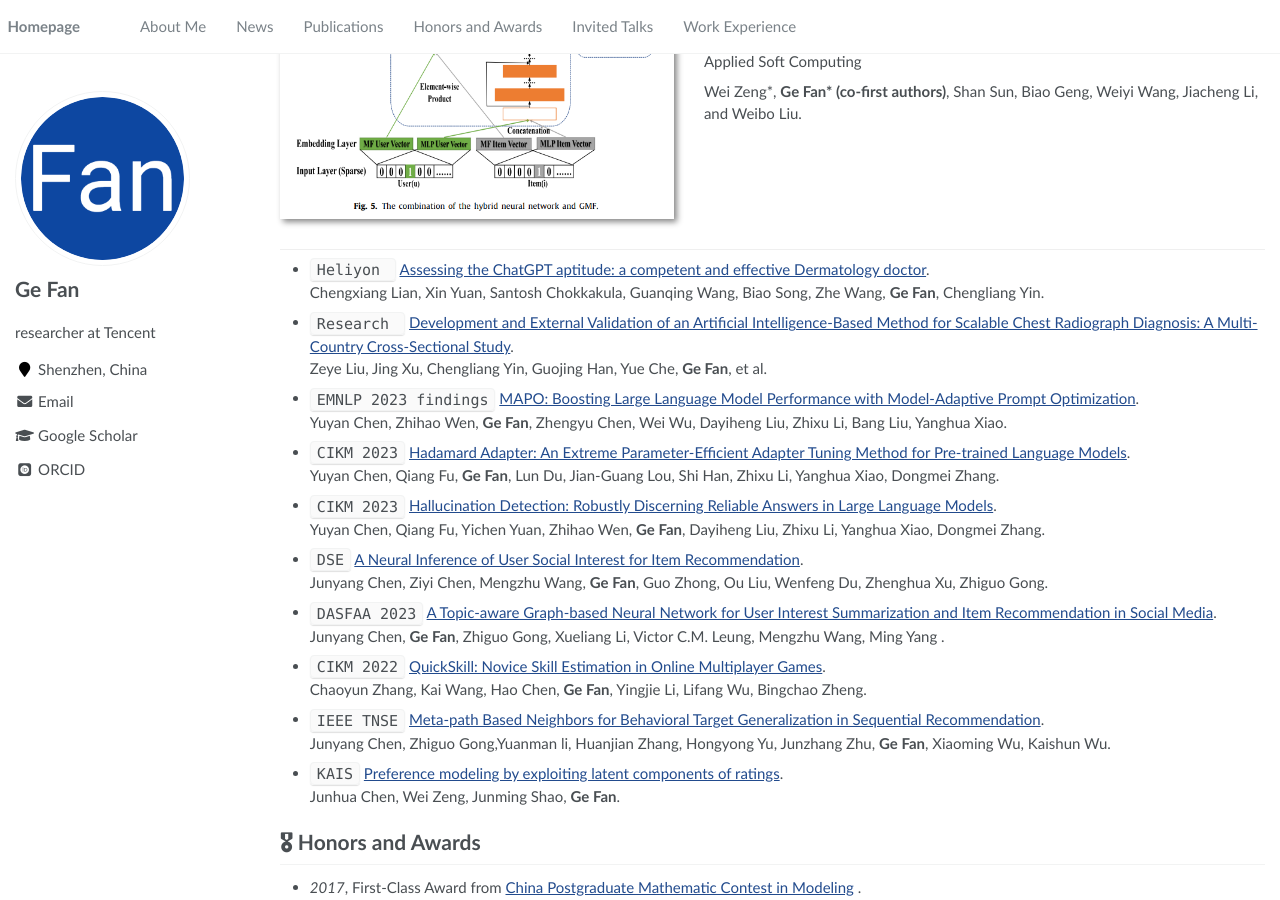
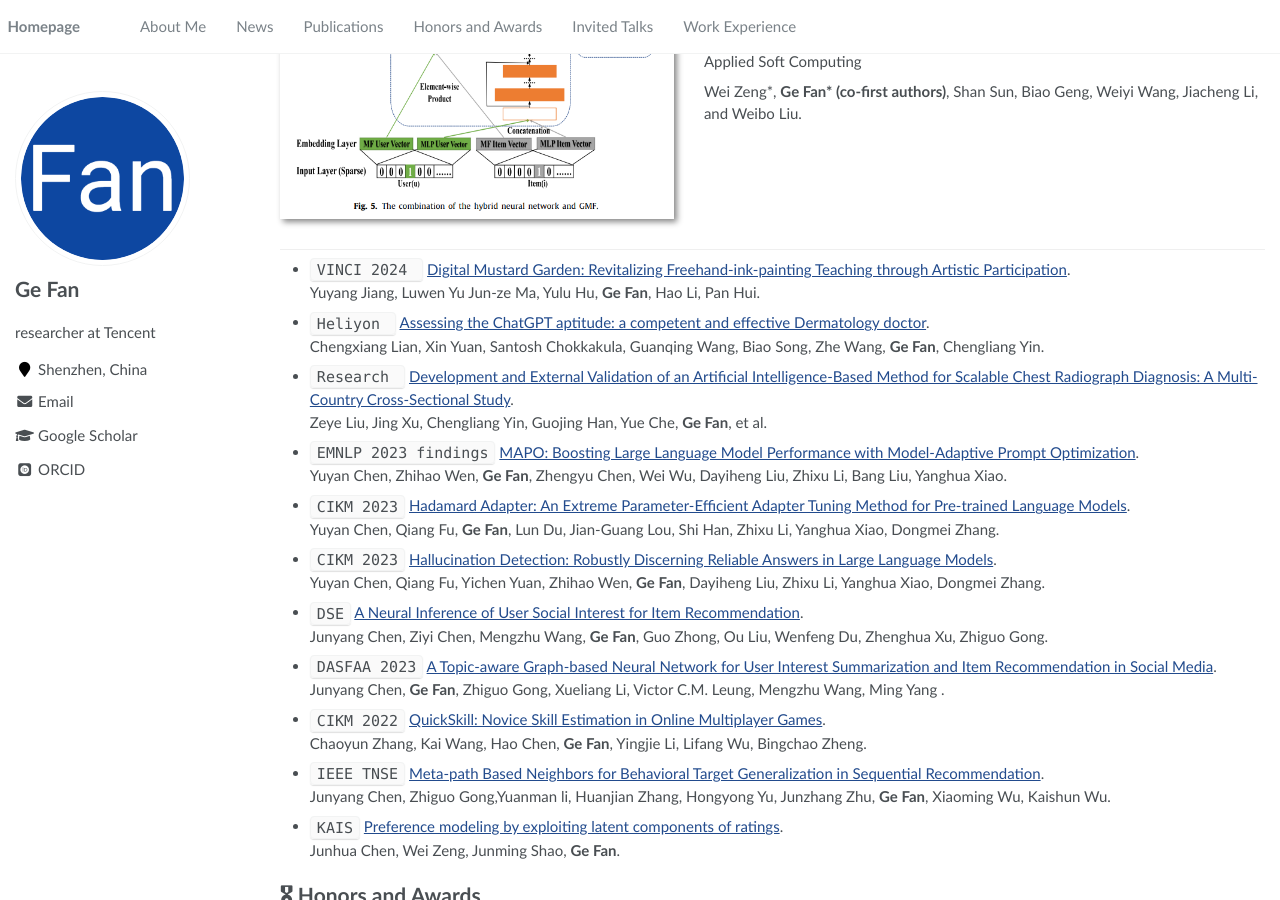
Before and after one commit to FanGhost/fanghost.github.io, a Jekyll site: the page built from _pages/about.md, in a window 1280 px wide and 900 px high, scrolled down 1852 px. Built offline with Jekyll 4.4.1, drawn with Linux system fonts in a browser that asks for light colours; some web fonts are replaced.

Commit message:
Update about.md

```diff
--- a/_pages/about.md
+++ b/_pages/about.md
@@ -159,6 +159,9 @@ Yuyan Chen, Zhihao Wen, **Ge Fan**, Zhengyu Chen, Wei Wu, Dayiheng Liu, Zhixu Li
 
 <!-- - [Lorem ipsum dolor sit amet, consectetur adipiscing elit. Vivamus ornare aliquet ipsum, ac tempus justo dapibus sit amet](https://github.com), A, B, C, **CVPR 2020** -->
 
+- `VINCI 2024 ` [Digital Mustard Garden: Revitalizing Freehand-ink-painting Teaching through Artistic Participation](https://dl.acm.org/doi/abs/10.1145/3678698.3687184). <br>
+Yuyang Jiang, Luwen Yu  Jun-ze Ma, Yulu Hu,   **Ge Fan**, Hao Li, Pan Hui.
+
 - `Heliyon ` [Assessing the ChatGPT aptitude: a competent and effective Dermatology doctor](https://www.cell.com/heliyon/fulltext/S2405-8440(24)13251-3). <br>
 Chengxiang Lian, Xin Yuan, Santosh Chokkakula, Guanqing Wang, Biao Song,  Zhe Wang, **Ge Fan**, Chengliang Yin.
 
```
